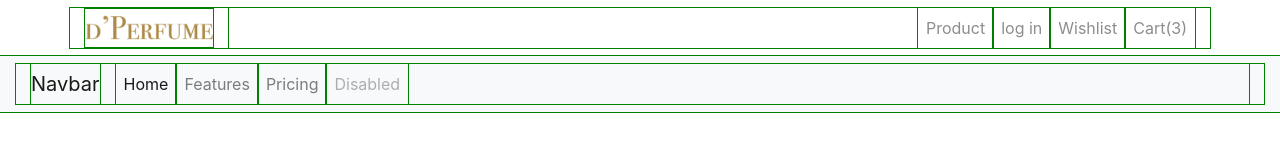
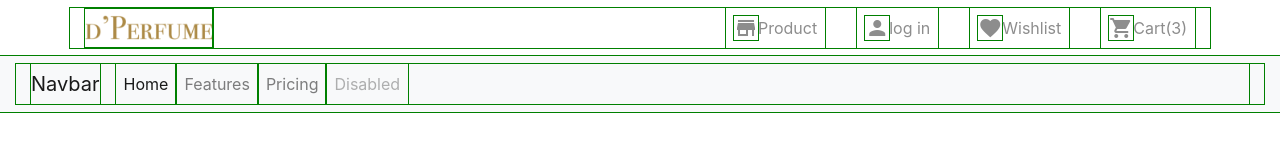
Before and after one commit to sesame55/week06, a website: page app/product.ejs in a window 1280 px wide. Drawn offline with nearby package versions, Linux system fonts and the light colour scheme; files that its build step writes are made by us from their sources.

Commit message:
首頁上方選單-PC版

```diff
--- a/app/assets/style/helpers/_variables.scss
+++ b/app/assets/style/helpers/_variables.scss
@@ -146,11 +146,13 @@ $spacers: () !default;
 $spacers: map-merge(
   (
     0: 0,
-    1: ($spacer * .25),
-    2: ($spacer * .5),
-    3: $spacer,
-    4: ($spacer * 1.5),
-    5: ($spacer * 3)
+    1: ($spacer * .25),//4
+    2: ($spacer * .5),//8
+    3: $spacer,        //16
+    4: ($spacer * 1.5), //24
+    5: ($spacer * 2), //32
+    6: ($spacer * 2.5), //40
+    7: ($spacer * 3),//48
   ),
   $spacers
 );
--- a/app/layout.ejs
+++ b/app/layout.ejs
@@ -5,6 +5,7 @@
         <meta name="viewport" content="width=device-width, initial-scale=1.0" />
         <meta http-equiv="X-UA-Compatible" content="ie=edge" />
         <title><%- title %></title>
+        <link rel="stylesheet" href="https://cdnjs.cloudflare.com/ajax/libs/font-awesome/5.14.0/css/all.min.css">
         <link href="https://fonts.googleapis.com/icon?family=Material+Icons" rel="stylesheet" />
         <link rel="stylesheet" href="./assets/style/all.css" />
     </head>
--- a/app/product.ejs
+++ b/app/product.ejs
@@ -5,6 +5,7 @@
         <meta name="viewport" content="width=device-width, initial-scale=1.0" />
         <meta http-equiv="X-UA-Compatible" content="ie=edge" />
         <title><%- title %></title>
+        <link rel="stylesheet" href="https://cdnjs.cloudflare.com/ajax/libs/font-awesome/5.14.0/css/all.min.css">
         <link href="https://fonts.googleapis.com/icon?family=Material+Icons" rel="stylesheet" />
         <link rel="stylesheet" href="./assets/style/all.css" />
     </head>
--- a/app/topNav.ejs
+++ b/app/topNav.ejs
@@ -1,8 +1,9 @@
-<nav class="navbar navbar-expand-sm navbar-light">
-    <div class="container">
-        <a class="navbar-brand logo" href="#">D'PERFUME</a>
+
+<nav class="navbar navbar-expand-md navbar-light p-0 py-md-2 px-md-3">
+    <div class="container-fluid container-md ">
+        <a class="navbar-brand logo d-block my-2 ml-3 m-md-0" href="index.html">D'PERFUME</a>
         <button
-            class="navbar-toggler "
+            class="navbar-toggler"
             type="button"
             data-toggle="collapse"
             data-target="#navbarSupportedContent"
@@ -14,18 +15,30 @@
         </button>
 
         <div class="collapse navbar-collapse" id="navbarSupportedContent">
-            <ul class="navbar-nav mb-2 mb-lg-0 ml-auto">
-                <li class="nav-item">
-                    <a class="nav-link text-info" href="#">Product</a>
+            <ul class="navbar-nav  ml-md-auto">
+                <li class="nav-item mr-md-5">
+                    <a class="nav-link text-info d-md-flex text-center" href="product.html">
+                        <span class="material-icons d-none d-md-block"> store </span>
+                        Product
+                    </a>
+                </li>
+                <li class="nav-item mr-md-5">
+                    <a class="nav-link text-info d-md-flex text-center" href="#">
+                        <span class="material-icons d-none d-md-block"> person </span>
+                        log in
+                    </a>
+                </li>
+                <li class="nav-item mr-md-5">
+                    <a class="nav-link text-info d-md-flex text-center" href="#">
+                        <span class="material-icons d-none d-md-block"> favorite </span>
+                        Wishlist
+                    </a>
                 </li>
                 <li class="nav-item">
-                    <a class="nav-link text-info" href="#">log in</a>
-                </li>
-                <li class="nav-item">
-                    <a class="nav-link text-info" href="#">Wishlist</a>
-                </li>
-                <li class="nav-item">
-                    <a class="nav-link text-info" href="#">Cart(3)</a>
+                    <a class="nav-link text-info d-md-flex text-center" href="#">
+                        <span class="material-icons d-none d-md-block"> shopping_cart </span>
+                        Cart(3)
+                    </a>
                 </li>
             </ul>
         </div>
```
Also changed, not shown: dist/assets/style/all.css, dist/index.html, dist/product.html, 1 other file.
